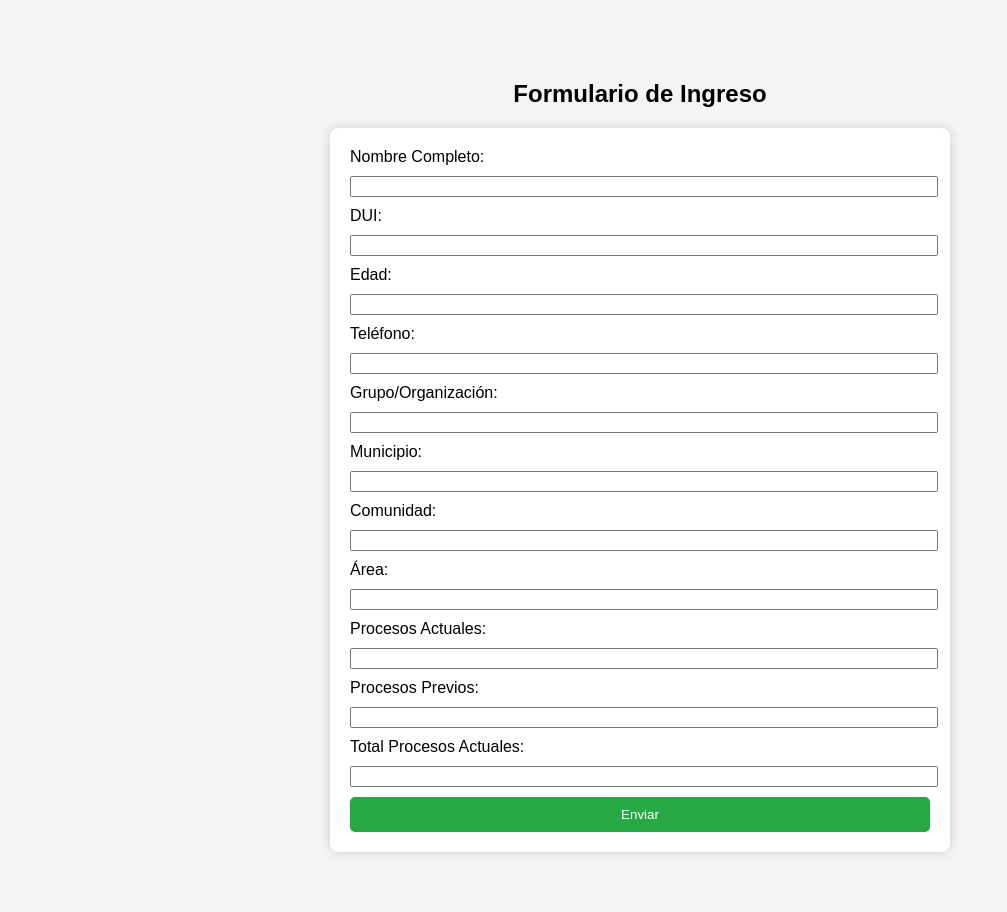
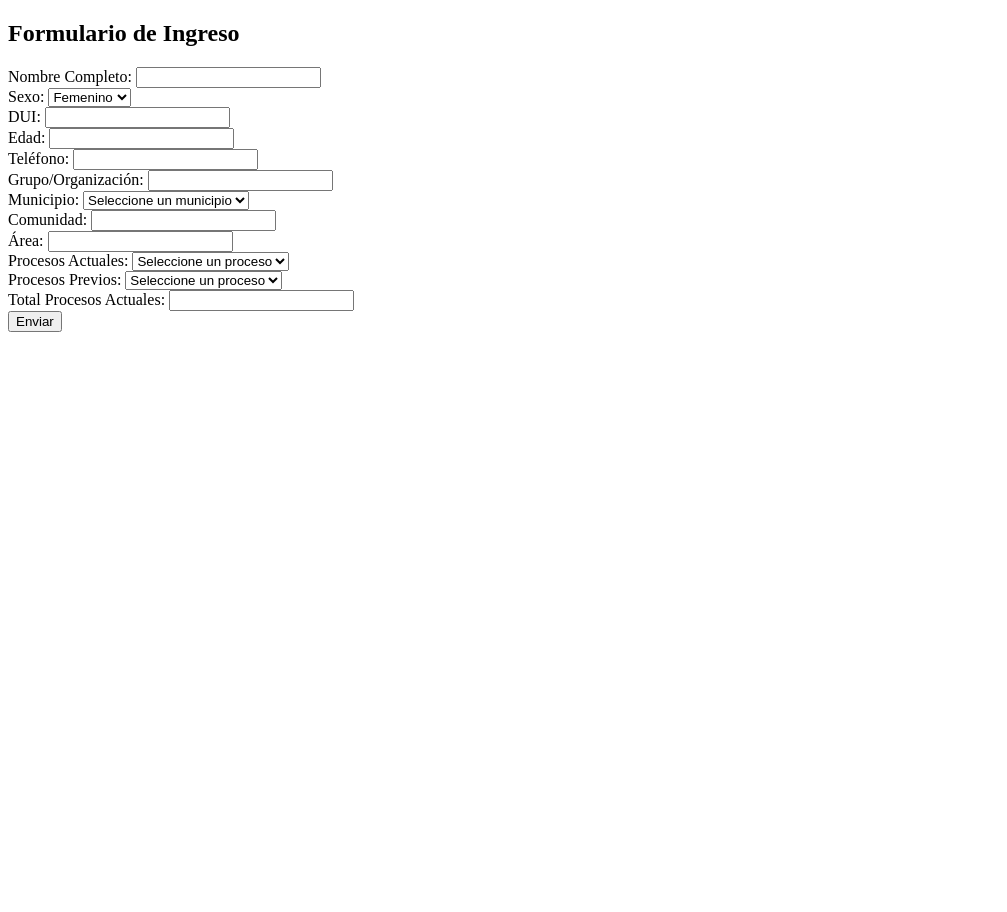
Before and after one commit to Serlatam001/BD_CFDL, a Flask app: page / in a window 1280 px wide. Shown: the whole page, without its empty margins (0-1007 px from the left). After the commit the page ends 332 px from the top, so only its background shows below. Run offline with Flask 3, Linux system fonts and the light colour scheme; some libraries are stand-ins or nearby versions.

Commit message:
Agregado campo sexo con opción N/B

```diff
--- a/app.py
+++ b/app.py
@@ -13,6 +13,7 @@ def connect_db():
 def index():
     if request.method == 'POST':
         nombre = request.form['nombre']
+        sexo = request.form['sexo']
         dui = request.form['dui']
         edad = request.form['edad']
         telefono = request.form['telefono']
@@ -27,9 +28,9 @@ def index():
         conn = connect_db()
         cur = conn.cursor()
         cur.execute("""
-            INSERT INTO personas (nombre_completo, dui, edad, telefono, grupo_organizacion, municipio, comunidad, area, procesos_actuales, procesos_previos, total_procesos_actuales)
-            VALUES (%s, %s, %s, %s, %s, %s, %s, %s, %s, %s, %s)
-        """, (nombre, dui, edad, telefono, grupo, municipio, comunidad, area, procesos_actuales, procesos_previos, total_procesos))
+            INSERT INTO personas (nombre_completo, sexo, dui, edad, telefono, grupo_organizacion, municipio, comunidad, area, procesos_actuales, procesos_previos, total_procesos_actuales)
+            VALUES (%s, %s, %s, %s, %s, %s, %s, %s, %s, %s, %s, %s)
+        """, (nombre, sexo, dui, edad, telefono, grupo, municipio, comunidad, area, procesos_actuales, procesos_previos, total_procesos))
         conn.commit()
         cur.close()
         conn.close()
--- a/templates/form.html
+++ b/templates/form.html
@@ -4,75 +4,67 @@
     <meta charset="UTF-8">
     <meta name="viewport" content="width=device-width, initial-scale=1.0">
     <title>Formulario de Registro</title>
-    <style>
-        body {
-            font-family: Arial, sans-serif;
-            margin: 40px;
-            padding: 20px;
-            background-color: #f4f4f4;
-        }
-        form {
-            background: white;
-            padding: 20px;
-            border-radius: 8px;
-            box-shadow: 0px 0px 10px 0px #ccc;
-            width: 50%;
-            margin: auto;
-        }
-        label, input {
-            display: block;
-            width: 100%;
-            margin-bottom: 10px;
-        }
-        button {
-            background: #28a745;
-            color: white;
-            padding: 10px;
-            border: none;
-            border-radius: 5px;
-            cursor: pointer;
-            width: 100%;
-        }
-        button:hover {
-            background: #218838;
-        }
-    </style>
 </head>
 <body>
-    <h2 style="text-align: center;">Formulario de Ingreso</h2>
+    <h2>Formulario de Ingreso</h2>
     <form method="POST">
         <label>Nombre Completo:</label>
-        <input type="text" name="nombre" required>
+        <input type="text" name="nombre" required><br>
+
+        <label>Sexo:</label>
+        <select name="sexo" required>
+            <option value="Femenino">Femenino</option>
+            <option value="Masculino">Masculino</option>
+            <option value="N/B">N/B</option>
+        </select><br>
 
         <label>DUI:</label>
-        <input type="text" name="dui" required>
+        <input type="text" name="dui" required><br>
 
         <label>Edad:</label>
-        <input type="number" name="edad" required>
+        <input type="number" name="edad" required><br>
 
         <label>Teléfono:</label>
-        <input type="text" name="telefono" required>
+        <input type="text" name="telefono" required><br>
 
         <label>Grupo/Organización:</label>
-        <input type="text" name="grupo">
+        <input type="text" name="grupo"><br>
 
         <label>Municipio:</label>
-        <input type="text" name="municipio" required>
+        <select name="municipio" required>
+            <option value="">Seleccione un municipio</option>
+            <option value="San Salvador">San Salvador</option>
+            <option value="Santa Ana">Santa Ana</option>
+            <option value="San Miguel">San Miguel</option>
+            <!-- Agrega más opciones según los municipios disponibles -->
+        </select><br>
 
         <label>Comunidad:</label>
-        <input type="text" name="comunidad" required>
+        <input type="text" name="comunidad" required><br>
 
         <label>Área:</label>
-        <input type="text" name="area">
+        <input type="text" name="area"><br>
 
         <label>Procesos Actuales:</label>
-        <input type="text" name="procesos_actuales">
+        <select name="procesos_actuales">
+            <option value="">Seleccione un proceso</option>
+            <option value="Educación">Educación</option>
+            <option value="Salud">Salud</option>
+            <option value="Medio Ambiente">Medio Ambiente</option>
+            <!-- Agrega más opciones según los procesos disponibles -->
+        </select><br>
 
         <label>Procesos Previos:</label>
-        <input type="text" name="procesos_previos">
+        <select name="procesos_previos">
+            <option value="">Seleccione un proceso</option>
+            <option value="Educación">Educación</option>
+            <option value="Salud">Salud</option>
+            <option value="Medio Ambiente">Medio Ambiente</option>
+            <!-- Agrega más opciones según los procesos disponibles -->
+        </select><br>
 
         <label>Total Procesos Actuales:</label>
-        <input type="number" name="total_procesos">
+        <input type="number" name="total_procesos"><br>
 
         <button type="submit">Enviar</button>
     </form>
```
